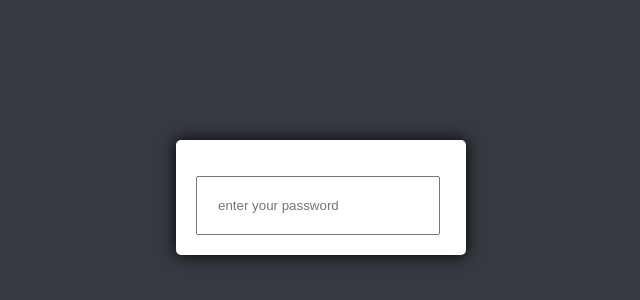
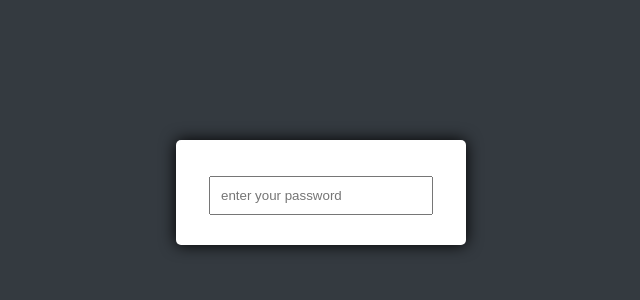
Before and after one commit to EbubekirPamuk/uppercase-detector, a plain HTML site: page index.html in a window 1280 px wide. Shown: the part 180-480 px from the top of the page, without its empty margins (336-976 px from the left). Drawn offline with Linux system fonts and the light colour scheme.

Commit message:
added some CSS properties to style.css

```diff
--- a/src/styles.css
+++ b/src/styles.css
@@ -15,7 +15,9 @@ body {
 }
 .password {
   width: 80%;
-  padding: 20px 20px;
+  padding: 10px 10px;
+  margin-left: 13px;
+  margin-bottom: 10px;
 }
 .alert {
   background: rgba(248, 17, 17, 0.507);
```
